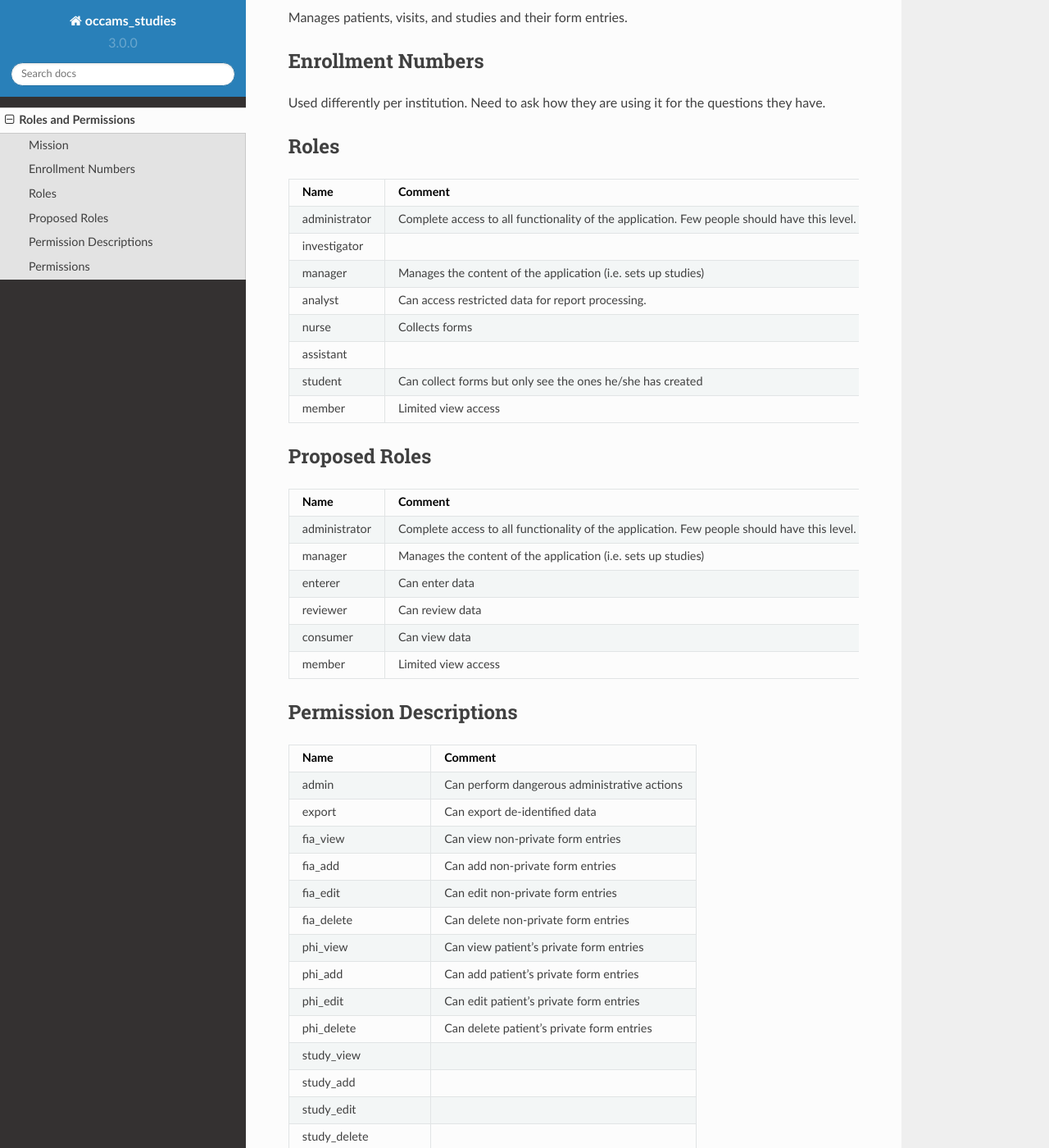
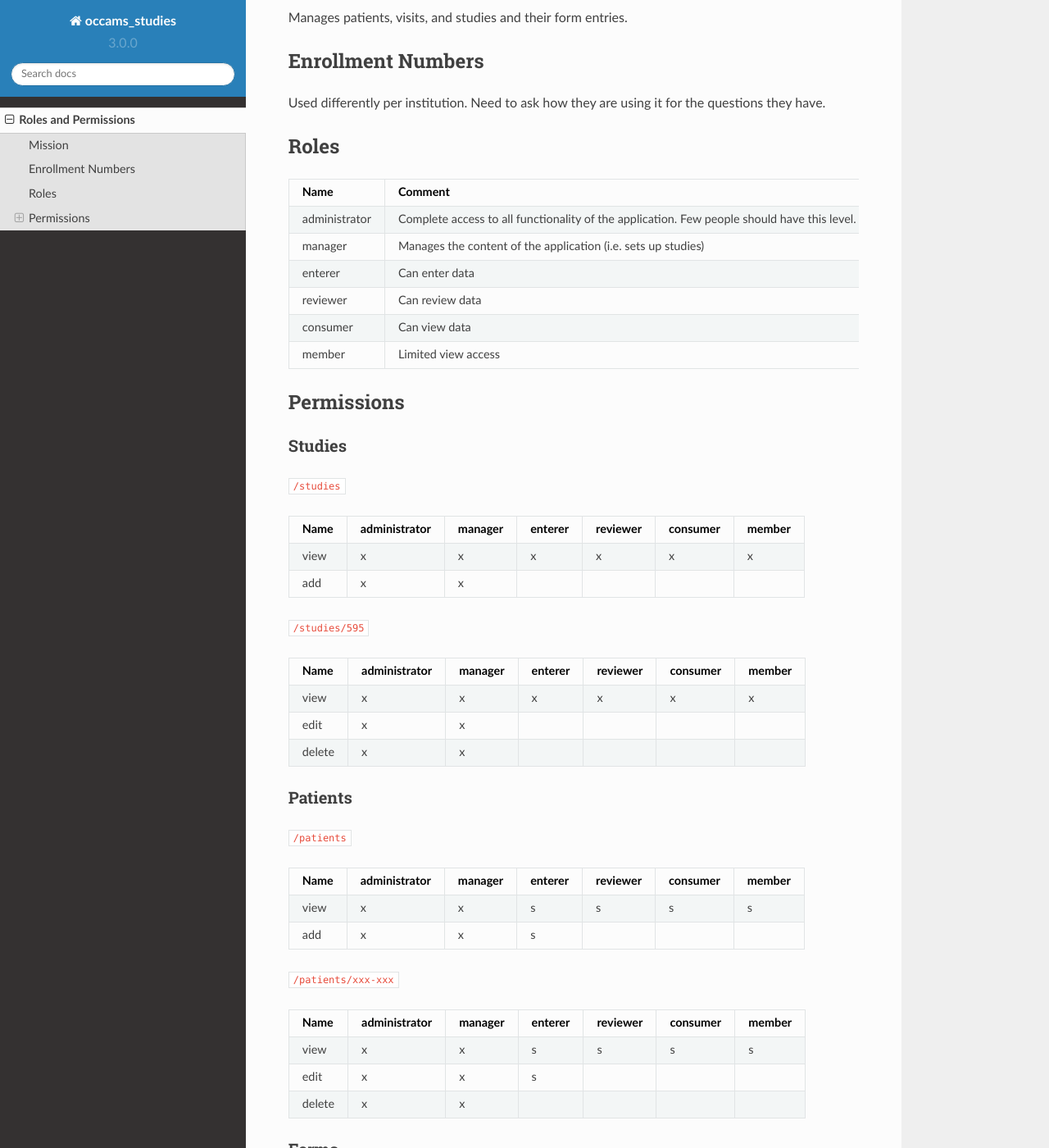
Before and after one commit to razorlabs/occams, a Sphinx documentation site: the page built from docs/roles_permissions.rst, in a window 1280 px wide and 1400 px high, scrolled down 206 px. Shown: the whole window at 82% size. Built offline with Sphinx 7.4.7 and the Read the Docs theme 2.0.0, drawn with Linux system fonts in a browser that asks for light colours; some of the changed text lies outside the part shown.

Commit message:
Update roles permissions rst

```diff
--- a/docs/roles_permissions.rst
+++ b/docs/roles_permissions.rst
@@ -12,22 +12,6 @@
 
 
 Roles
-######
-
-================  ================================================================================================
-Name              Comment
-================  ================================================================================================
-administrator     Complete access to all functionality of the application. Few people should have this level.
-investigator
-manager           Manages the content of the application (i.e. sets up studies)
-analyst           Can access restricted data for report processing.
-nurse             Collects forms
-assistant
-student           Can collect forms but only see the ones he/she has created
-member            Limited view access
-================  ================================================================================================
-
-Proposed Roles
 ################
 
 ==============   =================================================================================================
@@ -41,87 +25,98 @@
 member           Limited view access
 ==============   =================================================================================================
 
-Permission Descriptions
-#######################
-
-====================  =======================================================
-Name                  Comment
-====================  =======================================================
-admin                 Can perform dangerous administrative actions
-export                Can export de-identified data
-fia_view              Can view non-private form entries
-fia_add               Can add non-private form entries
-fia_edit              Can edit non-private form entries
-fia_delete            Can delete non-private form entries
-phi_view              Can view patient’s private form entries
-phi_add               Can add patient’s private form entries
-phi_edit              Can edit patient’s private form entries
-phi_delete            Can delete patient’s private form entries
-study_view
-study_add
-study_edit
-study_delete
-cycle_view
-cycle_add
-cycle_edit
-cycle_delete
-site_view
-site_add
-site_edit
-site_delete
-patient_view
-patient_add
-patient_edit
-patient_delete
-enrollment_view
-enrollment_add
-enrollment_edit
-enrollment_delete
-enrollment_randomize
-visit_view
-visit_add
-visit_edit
-visit_delete
-====================  =======================================================
 
 Permissions
 ############
-====================  =====  ======  ===  =======  ===  ======  ===  ===
-Name                  admin  invest  man  analyst  nur  assist  stu  mem
-====================  =====  ======  ===  =======  ===  ======  ===  ===
-admin                 X
-export                X      X       X    X
-fia_view              X      X       X    X        X    X       X    X
-fia_add               X              X
-fia_edit              X              X    X        X    X       X
-fia_delete            X              X    X        X    X       X
-phi_view              X      X       X    X        X
-phi_add               X              X    X        X
-phi_edit              X              X    X        X
-phi_delete            X              X    X        X
-study_view            X      X       X    X        X    X       X    X
-study_add             X              X
-study_edit            X              X
-study_delete          X              X
-cycle_view            X      X       X    X        X    X       X    X
-cycle_add             X              X
-cycle_edit            X              X
-cycle_delete          X              X
-site_view             X      X       X    X        X    X       X    X
-site_add              X
-site_edit             X
-site_delete           X
-patient_view          X      X       X    X        X    X       X    X
-patient_add           X              X             X    X       X
-patient_edit          X              X             X    X       X
-patient_delete        X              X
-enrollment_view       X      X       X    X        X    X       X    X
-enrollment_add        X              X             X    X       X
-enrollment_edit       X              X             X    X       X
-enrollment_delete     X              X
-enrollment_randomize  X              X
-visit_view            X      X       X    X        X    X       X    X
-visit_add             X              X             X    X       X
-visit_edit            X              X             X    X       X
-visit_delete          X              X
-====================  =============  ===  =======  ===  ======  ===  ===
+
+Studies
+*******
+``/studies``
+
+========  =============  =======  =======  ========  ========  ======
+Name      administrator  manager  enterer  reviewer  consumer  member
+========  =============  =======  =======  ========  ========  ======
+view      x              x        x        x         x         x
+add       x              x
+========  =============  =======  =======  ========  ========  ======
+
+
+``/studies/595``
+
+========  =============  =======  =======  ========  ========  ======
+Name      administrator  manager  enterer  reviewer  consumer  member
+========  =============  =======  =======  ========  ========  ======
+view      x              x        x        x         x         x
+edit      x              x
+delete    x              x
+========  =============  =======  =======  ========  ========  ======
+
+Patients
+********
+``/patients``
+
+========  =============  =======  =======  ========  ========  ======
+Name      administrator  manager  enterer  reviewer  consumer  member
+========  =============  =======  =======  ========  ========  ======
+view      x              x        s        s         s         s
+add       x              x        s
+========  =============  =======  =======  ========  ========  ======
+
+
+``/patients/xxx-xxx``
+
+========  =============  =======  =======  ========  ========  ======
+Name      administrator  manager  enterer  reviewer  consumer  member
+========  =============  =======  =======  ========  ========  ======
+view      x              x        s        s         s         s
+edit      x              x        s
+delete    x              x
+========  =============  =======  =======  ========  ========  ======
+
+Forms
+********
+``/patients/xxx-xxx/forms``
+
+========  =============  =======  =======  ========  ========  ======
+Name      administrator  manager  enterer  reviewer  consumer  member
+========  =============  =======  =======  ========  ========  ======
+view      x              x        s
+add       x              x        s        s         s         s
+========  =============  =======  =======  ========  ========  ======
+
+
+``/patients/xxx-xxx/forms/123``
+
+===========  =============  =======  =======  ========  ========  ======
+Name         administrator  manager  enterer  reviewer  consumer  member
+===========  =============  =======  =======  ========  ========  ======
+view         x              x        s
+edit         x              x
+delete       x              x        s        s         s         s
+transitions  x              x        ask m    s
+===========  =============  =======  =======  ========  ========  ======
+
+Enrollments
+***********
+``/patients/xxx-xxx/enrollments``
+
+========  =============  =======  =======  ========  ========  ======  =======
+Name      administrator  manager  enterer  reviewer  consumer  member  blinder
+========  =============  =======  =======  ========  ========  ======  =======
+view      x              x        s        s         s         s
+add       x              x        s
+========  =============  =======  =======  ========  ========  ======  =======
+
+
+``/patients/xxx-xxx/enrollments/1234``
+
+===========  =============  =======  =======  ========  ========  ======  =======
+Name         administrator  manager  enterer  reviewer  consumer  member  blinder
+===========  =============  =======  =======  ========  ========  ======  =======
+view         x              x        s        s         s         s       s
+edit         x              x        s
+randomize    x              x        s
+transition   x              x        s
+delete       x              x
+blinded      x                                                            s
+===========  =============  =======  =======  ========  ========  ======  =======
```
